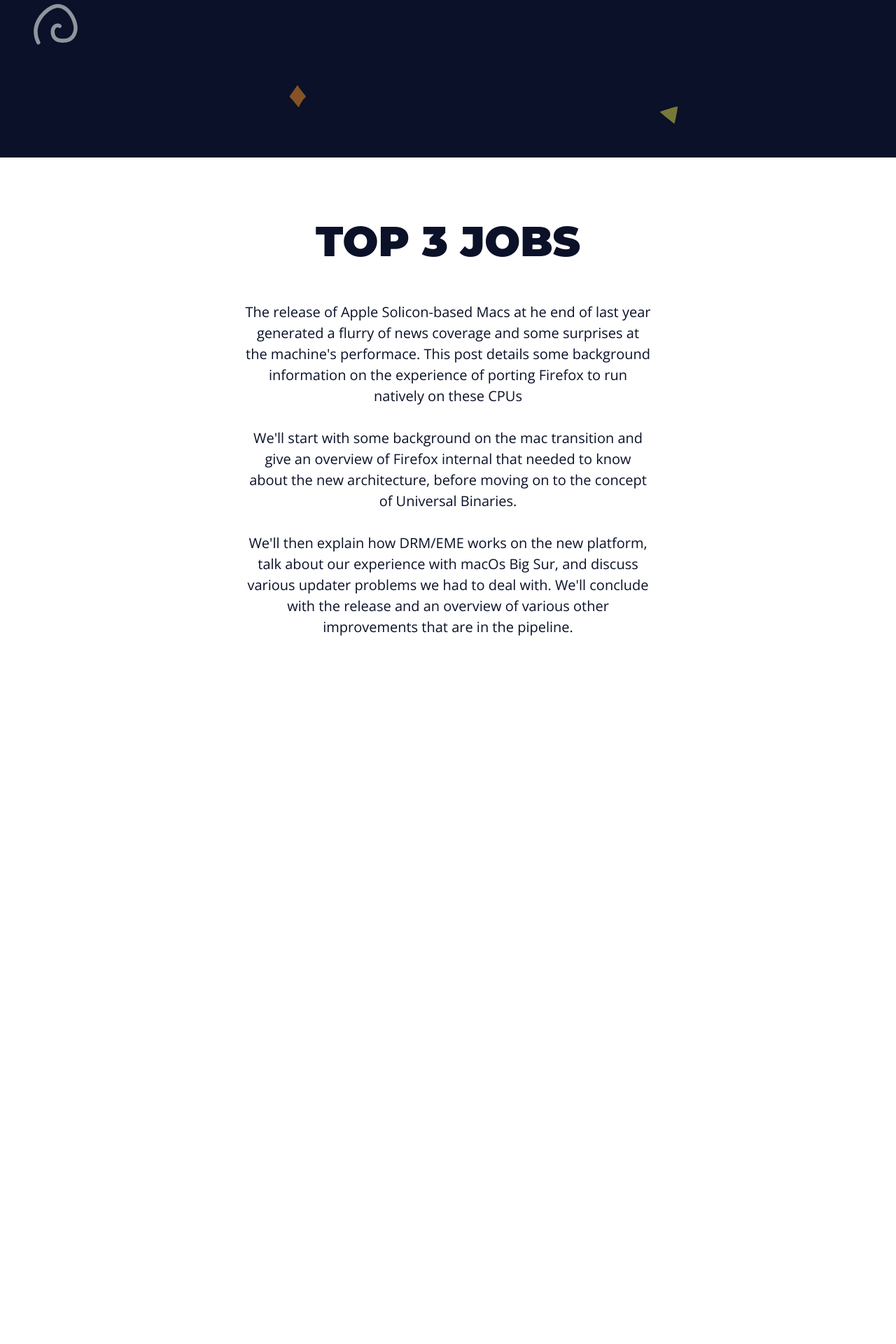
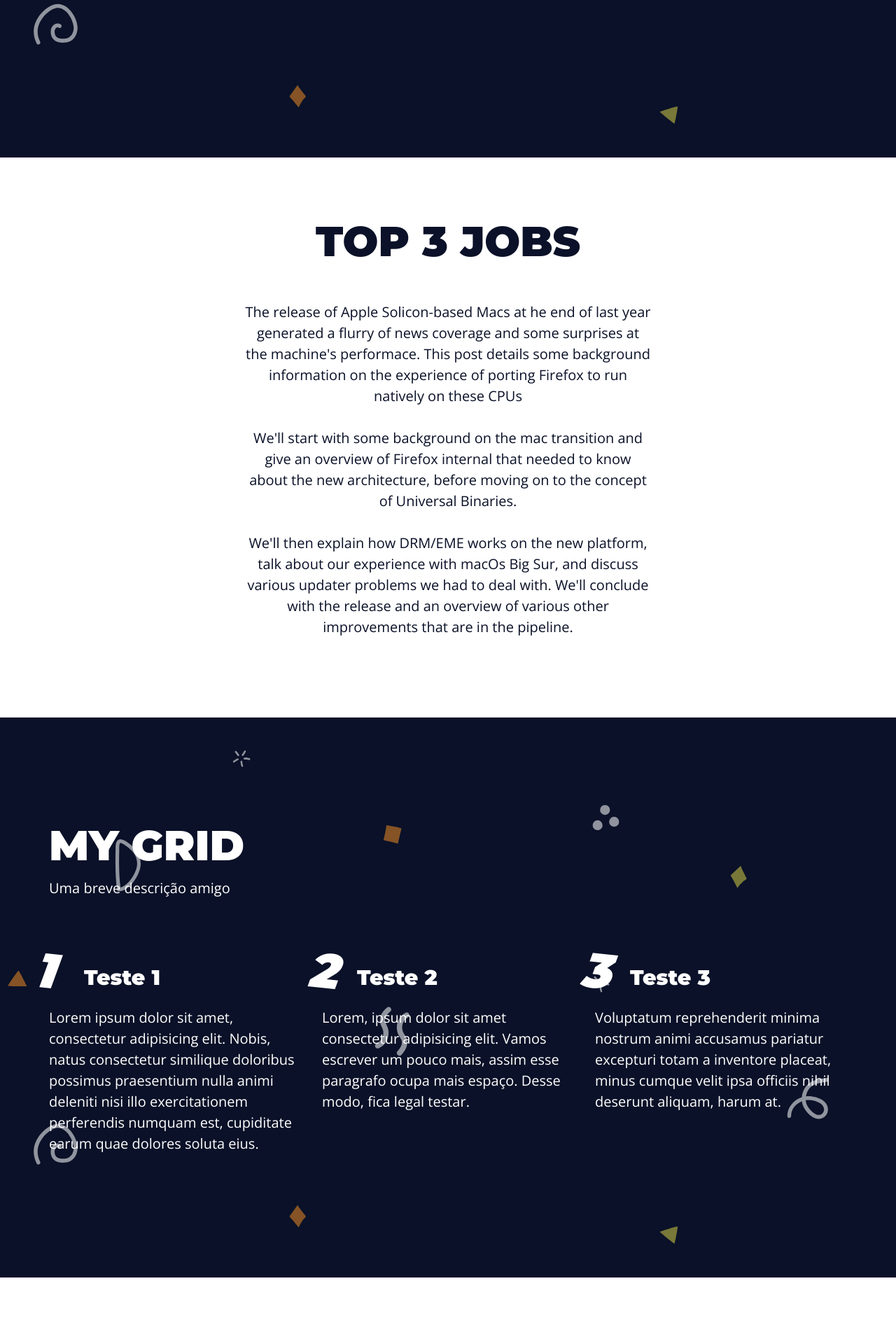
Before and after one commit to LuanGSiiss/auto-didata, a PHP site: page / in a window 1280 px wide. Shown: the part 640-2560 px from the top of the page at 70% size. Before the commit the page ends 1548 px from the top, so only its background shows below. Run offline with PHP 8.4, Linux system fonts and the light colour scheme.

Commit message:
landing page v0.5

```diff
--- a/Curso HTML e CSS Otavio Miranda/landing page/assets/css/styles.css
+++ b/Curso HTML e CSS Otavio Miranda/landing page/assets/css/styles.css
@@ -138,8 +138,37 @@
     text-align: center;
 }
 
+.grid-one-content {
+    height: 100vh;
+    display: flex;
+    flex-flow: column wrap;
+    justify-content: center;
+}
+
+.grid {
+    display: grid;
+    grid-template-columns: repeat(3, 1fr);
+    gap: var(--gap);
+    counter-reset: grid-counter; /*Isso cria um contador*/
+}
+
+.grid-main-heading {
+    margin-bottom: 1rem;
+}
+
+.grid-description {
+    padding-bottom: 6rem;
+}
 
 
+
+
+.grid h3 {
+    position: relative; /*Colocado para ser referencia dos pseudo-elementos que estão como position: relative*/
+    font-size: 3rem;
+    padding-left: 5rem;
+    padding-bottom: 2rem;
+}
 
 .intro-image img{
     max-width: 100%;
@@ -183,3 +212,15 @@
     width: 50%;
     left: 25%;
 }
+
+.grid h3::before {
+    /*Isso adiciona um contador como pseudo-elemento antes do h2, ainda não visto sobre contadores*/
+    counter-increment: grid-counter;
+    content: counter(grid-counter);
+    position: absolute;
+    font-size: 7rem;
+    font-style: italic;
+    top: -4rem;
+    left: -2rem;
+    transform: rotate(6deg);
+}
--- a/Curso HTML e CSS Otavio Miranda/landing page/index.html
+++ b/Curso HTML e CSS Otavio Miranda/landing page/index.html
@@ -16,14 +16,13 @@
 <body>
     <aside class="menu white-bg">
         <div class="menu-content main-content">
-            <h1><a href="#">LOGO</a></h1>
+            <h1><a href="#home">LOGO</a></h1>
 
             <nav>
                 <ul>
                     <li><a href="#intro">Intro</a></li>
-                    <li><a href="#top3">Top 3</a></li>
-                    <li><a href="#">Gallery</a></li>
-                    <li><a href="#">Work</a></li>
+                    <li><a href="#grid-one">grid one</a></li>
+                    <li><a href="#gallary">gallary</a></li>
                     <li><a href="#">Contact</a></li>
                 </ul>
             </nav>
@@ -32,7 +31,7 @@
 
     <div class="menu-spacing"></div>
 
-    <section id="intro" class="main-bg secao">
+    <section id="home" class="main-bg secao">
         <div class="main-content intro-content">
             <div class="intro-text-content">
                 <h2>JANUARY BRINGS US FIREFOX 85</h2>
@@ -45,7 +44,7 @@
         </div>
     </section>
 
-    <section id="top3" class="white-bg secao">
+    <section id="intro" class="white-bg secao">
         <div class="main-content top3-content">
             <h2>TOP 3 JOBS</h2>
             <p>The release of Apple Solicon-based Macs at he end of last year generated a flurry of
@@ -60,5 +59,33 @@
 
         </div>
     </section>
+
+    <section  id="grid-one" class="grid-one main-bg secao">
+        <div class="main-content grid-one-content">
+            <h2 class="grid-main-heading">My grid</h2>
+            <p class="grid-description">Uma breve descrição amigo</p>
+            <div class="grid">
+                <article>
+                    <h3>Teste 1</h3>
+                    <p>Lorem ipsum dolor sit amet, consectetur adipisicing elit. Nobis, natus consectetur similique doloribus possimus praesentium nulla animi deleniti nisi illo exercitationem perferendis numquam est, cupiditate earum quae dolores soluta eius.</p>
+                </article>
+                <article>
+                    <h3>Teste 2</h3>
+                    <p>Lorem, ipsum dolor sit amet consectetur adipisicing elit. Vamos escrever um pouco mais, assim esse paragrafo ocupa mais espaço. Desse modo, fica legal testar.</p>
+                </article>
+                <article>
+                    <h3>Teste 3</h3>
+                    <p> Voluptatum reprehenderit minima nostrum animi accusamus pariatur excepturi totam a inventore placeat, minus cumque velit ipsa officiis nihil deserunt aliquam, harum at.</p>
+                </article>
+            </div>
+
+        </div>
+    </section>
+
+    <section id="gallary" class="secao white-bg">
+        <div class="main-content">
+
+        </div>
+    </section>
 </body>
 </html>
```
